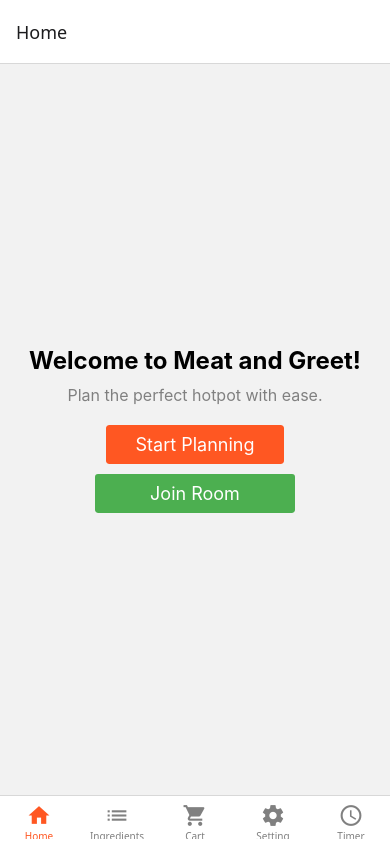
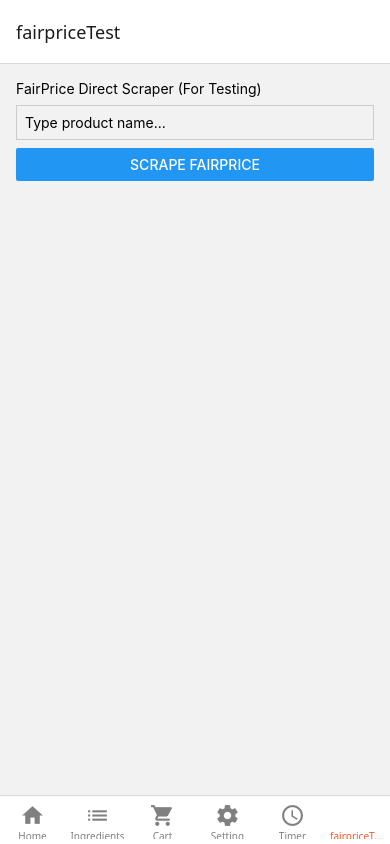
Before and after one commit to Chen-Han-TX/MeatAndGreet, a React Native app in the folder MeatAndGreetApp/: screen /fairpriceTest in a window 390 px wide. Built offline with nearby package versions, Linux system fonts and the light colour scheme.

Commit message:
Fix error in compilation

```diff
--- a/MeatAndGreetApp/App.js
+++ b/MeatAndGreetApp/App.js
@@ -17,6 +17,7 @@
 import { Icon } from 'react-native-elements';
 
 import { Settings } from 'react-native';
+import FairpriceScraper from './screens/ryantoh/FairpriceScraper';
 
 const Tab = createBottomTabNavigator();
 const Stack = createStackNavigator();
@@ -130,6 +131,7 @@
           {(props) => <SettingsScreen {...props} />}
         </Tab.Screen>
         <Tab.Screen name="Timer" component={TimerScreen} />
+        <Tab.Screen name="fairpriceTest" component={FairpriceScraper} />
       </Tab.Navigator>
     </NavigationContainer>
   );
--- a/MeatAndGreetApp/screens/IngredientsScreen.js
+++ b/MeatAndGreetApp/screens/IngredientsScreen.js
@@ -1,7 +1,6 @@
 import React, { useState } from 'react';
 import { View, FlatList, StyleSheet, Text, Pressable } from 'react-native';
 import { Button } from 'react-native-elements';
-import { FairpriceScraper } from './ryantoh/FairpriceScraper';
 
 const mockIngredients = [
   { id: '1', name: 'Beef Slices', calories: 200, price: 5.0 },
@@ -46,7 +45,6 @@
           </Pressable>
         )}
       />
-      <FairpriceScraper />
       <Button title="Confirm Selection" buttonStyle={styles.button} />
     </View>
   );
--- a/MeatAndGreetApp/screens/ryantoh/fairpriceScraper.js
+++ b/MeatAndGreetApp/screens/ryantoh/fairpriceScraper.js
@@ -1,58 +1,142 @@
-import React, { useState } from "react";
-import axios from "axios";
+import React, { useState } from 'react';
+import { View, Text, TextInput, Button, FlatList } from 'react-native';
 
-/* Obtain Fairprice Food */
-/*
-Input: array of food e.g. ["chicken", "shabu pork", "chinese sausage"]
-Output: dictionary of food
-e.g.
-{
-"chicken" : {"price": 5.96, "weight": 300}
-"shabu pork" : {"price": 10.69, "weight": 700}
-}
-*/
-export const FairpriceScraper = async (preferences) => {
-  const [query, setQuery] = useState("");
+// Use the specialized Cheerio build
+import cheerio from 'cheerio-without-node-native';
+
+export default function FairpriceScraper(input_array) {
+  const [query, setQuery] = useState('');
   const [results, setResults] = useState([]);
+  const [loading, setLoading] = useState(false);
   const [error, setError] = useState(null);
 
-  const handleSearch = async () => {
+  async function handleSearch() {
+    if (!query.trim()) return;
+    setLoading(true);
+    setResults([]);
+    setError(null);
+
     try {
-      setError(null);
-      const response = await axios.get("http://localhost:5000/api/search", {
-        params: { q: query },
+      // Build the URL
+      const baseUrl = 'https://www.fairprice.com.sg/search?query=';
+      const searchUrl = `${baseUrl}${encodeURIComponent(query)}`;
+
+      // Fetch the raw HTML
+      // NOTE: React Native's fetch does NOT enforce browser-like CORS the same way,
+      //       but the server *may* still block or return invalid data.
+      const response = await fetch(searchUrl, {
+        method: 'GET',
+        headers: {
+          // Try to mimic a real browser
+          'User-Agent': 'Mozilla/5.0 (compatible; RN-Scraper/1.0)',
+        },
       });
-      setResults(response.data);
+
+      // If the server denies the request, you might get a 403 or another error
+      if (!response.ok) {
+        throw new Error(`Request failed with status: ${response.status}`);
+      }
+
+      const html = await response.text();
+
+      // Parse HTML with the cheerio fork
+      const $ = cheerio.load(html);
+
+      // Attempt to locate product containers
+      const productContainers = $('div[class*="product-container"]');
+      const scrapedResults = [];
+
+      productContainers.each((_, container) => {
+        // each "container" might have multiple <a> children
+        const productLinks = $(container).find('> a');
+
+        productLinks.each((_, link) => {
+          const $link = $(link);
+
+          // Product title from the <img> tag's title attribute
+          const imgElem = $link.find('img').first();
+          const productTitle = imgElem.attr('title');
+
+          // Link to product page
+          const linkToProduct = $link.attr('href');
+          const fullLink = `https://www.fairprice.com.sg${linkToProduct}`;
+
+          // Find price spans
+          const spanList = $link.find('span');
+          let priceList = [];
+
+          spanList.each((_, span) => {
+            const text = $(span).text().trim();
+            if (text.startsWith('$')) {
+              const numericVal = parseFloat(text.replace('$', ''));
+              if (!isNaN(numericVal)) {
+                priceList.push(numericVal);
+              }
+            }
+          });
+
+          // If no price, skip
+          if (priceList.length === 0) return;
+
+          // Check for measurement (g, kg, ml, etc.)
+          const units = ['kg','KG','g','G','ml','ML','l','L'];
+          let measurement = '';
+          spanList.each((_, span) => {
+            const text = $(span).text().trim();
+            if (units.some((unit) => text.includes(unit)) && text.length <= 15) {
+              measurement = text;
+            }
+          });
+
+          scrapedResults.push({
+            title: productTitle || 'Unknown',
+            price: Math.min(...priceList),
+            measurement,
+            link: fullLink,
+            supermarket: 'ntuc',
+          });
+        });
+      });
+
+      setResults(scrapedResults);
     } catch (err) {
-      setError("Failed to fetch data.");
+      console.error(err);
+      setError(err.message || 'Query failed. FairPrice may be down');
+    } finally {
+      setLoading(false);
     }
-  };
+  }
 
   return (
-    <div>
-      <h1>FairPrice Search</h1>
-      <input
-        type="text"
+    <View style={{ flex: 1, padding: 16 }}>
+      <Text>FairPrice Direct Scraper (For Testing)</Text>
+      <TextInput
+        style={{
+          borderWidth: 1,
+          borderColor: '#ccc',
+          marginVertical: 8,
+          padding: 8,
+        }}
+        placeholder="Type product name..."
         value={query}
-        onChange={(e) => setQuery(e.target.value)}
-        placeholder="Search for products..."
+        onChangeText={setQuery}
       />
-      <button onClick={handleSearch}>Search</button>
-
-      {error && <p style={{ color: "red" }}>{error}</p>}
-
-      <ul>
-        {results.map((item, index) => (
-          <li key={index}>
-            <strong>{item.title}</strong> - ${item.price} ({item.measurement}) <br />
-            <a href={item.link} target="_blank" rel="noopener noreferrer">
-              View Product
-            </a>
-          </li>
-        ))}
-      </ul>
-    </div>
+      <Button title="Scrape FairPrice" onPress={handleSearch} />
+      {loading && <Text style={{ marginTop: 10 }}>Loading...</Text>}
+      {error && <Text style={{ color: 'red', marginTop: 10 }}>{error}</Text>}
+      <FlatList
+        data={results}
+        keyExtractor={(_, i) => String(i)}
+        renderItem={({ item }) => (
+          <View style={{ marginTop: 10 }}>
+            <Text style={{ fontWeight: 'bold' }}>{item.title}</Text>
+            <Text>{item}</Text>
+            <Text>Price: ${item.price.toFixed(2)}</Text>
+            {item.measurement ? <Text>Measurement: {item.measurement}</Text> : null}
+            <Text>Link: {item.link}</Text>
+          </View>
+        )}
+      />
+    </View>
   );
 }
-
-export default FairpriceScraper;
```
Also changed, not shown: MeatAndGreetApp/screens/ryantoh/server.js (deleted, +0 -87 lines).
